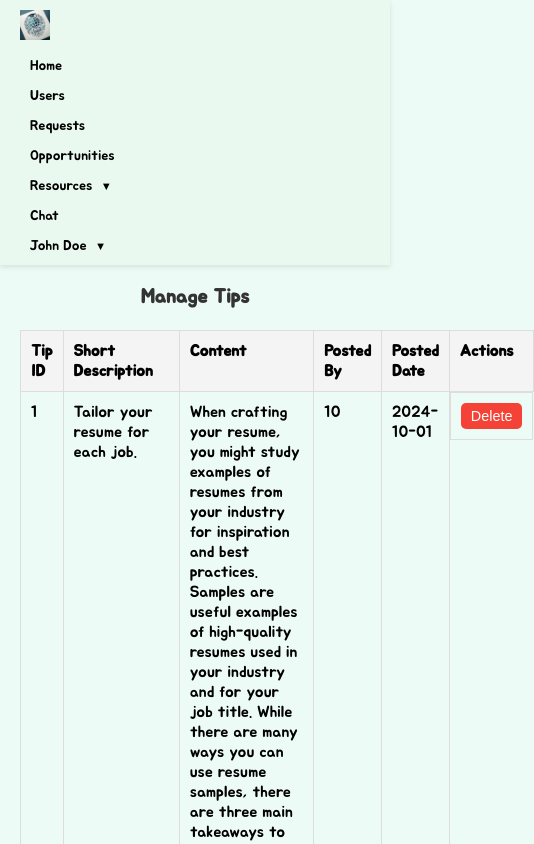
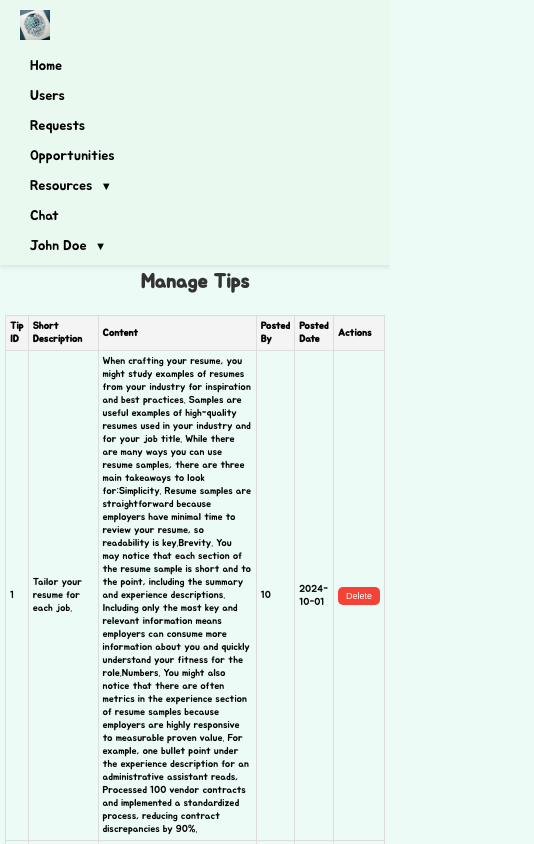
Before and after one commit to saiswethat/eduverse, a React (Create React App) app: page /manage-tips in a window 390 px wide. Shown: the top 844 px of the page, 534 px wide, since content can reach past the window. Built offline with nearby package versions, Linux system fonts and the light colour scheme; sample sign-in values are in the browser's storage.

Commit message:
Resp for admin

```diff
--- a/src/ManageTips.js
+++ b/src/ManageTips.js
@@ -1,7 +1,7 @@
 import React, { useState } from "react";
 import "./css/ManageTips.css";
 import Admin_Header from "./Admin_header";
-import {tips as initialTips} from "./loadData";
+import { tips as initialTips } from "./loadData";
 
 function ManageTips() {
     const [tips, setTips] = useState(initialTips);
@@ -36,8 +36,8 @@ function ManageTips() {
                                 <td>{tip.content}</td>
                                 <td>{tip.postedBy}</td>
                                 <td>{tip.postedDate}</td>
-                                <td className="actions-cell">
-                                    <button className="delete-button" onClick={() => handleDeleteClick(tip.id)}>Delete</button>
+                                <td >
+                                    <button className="delete-button actions-cell" onClick={() => handleDeleteClick(tip.id)}>Delete</button>
                                 </td>
                             </tr>
                         ))}
--- a/src/Manage_forums.js
+++ b/src/Manage_forums.js
@@ -8,7 +8,7 @@ function ManageForums() {
 
   const handleDeleteClick = (id) => {
     if (window.confirm("Are you sure you want to delete this forum?")) {
-      const updatedForums = forums.filter((forum) => forum.id !== id);
+      const updatedForums = forums.filter((forum) => forum.forum_id !== id);
       setForums(updatedForums);
     }
   };
@@ -35,8 +35,8 @@ function ManageForums() {
                 <td>{forum.forum_name}</td>
                 <td>{forum.forum_description}</td>
                 <td>{users[forum.created_by].user_name}</td>
-                <td className="actions-cell">
-                  <button className="delete-button" onClick={() => handleDeleteClick(forum.id)}>
+                <td >
+                  <button className="delete-button actions-cell" onClick={() => handleDeleteClick(forum.forum_id)}>
                     Delete
                   </button>
                 </td>
--- a/src/Manage_groups.js
+++ b/src/Manage_groups.js
@@ -11,14 +11,12 @@ const initialGroups = [
 function ManageGroups() {
   const [groups, setGroups] = useState(initialGroups);
 
-  // Delete group handler
   const handleDeleteGroup = (id) => {
     const confirmDelete = window.confirm("Are you sure you want to delete this group?");
     if (confirmDelete) {
       const updatedGroups = groups.filter(group => group.id !== id);
       setGroups(updatedGroups);
     }
-
   };
 
   return (
@@ -26,7 +24,6 @@ function ManageGroups() {
       <Admin_Header />
       <div className="manage-groups">
         <h2>Manage Groups</h2>
-
         <table className="group-table">
           <thead>
             <tr>
--- a/src/css/ManageArticles.css
+++ b/src/css/ManageArticles.css
@@ -22,8 +22,8 @@
 .actions-cell {
     display: flex;
     gap: 10px;
-    justify-content: center; /* Centering the buttons horizontally */
-    align-items: center; /* Centering vertically */
+    justify-content: center;
+    align-items: center;
 }
 
 .delete-button {
@@ -50,3 +50,53 @@
 .view-link:hover {
     background-color: #0056b3;
 }
+
+@media (max-width: 1024px) {
+    .manage-articles {
+        padding: 15px;
+    }
+
+    .articles-table th,
+    .articles-table td {
+        padding: 8px;
+    }
+
+    .articles-table {
+        font-size: 14px;
+    }
+}
+
+@media (max-width: 768px) {
+    .articles-table th,
+    .articles-table td {
+        padding: 6px;
+    }
+
+    .articles-table {
+        font-size: 12px;
+    }
+
+    .manage-articles {
+        padding: 10px;
+    }
+
+    .delete-button,
+    .view-link {
+        padding: 4px 8px;
+    }
+}
+
+@media (max-width: 480px) {
+    .articles-table th,
+    .articles-table td {
+        padding: 4px;
+    }
+
+    .articles-table {
+        font-size: 10px;
+    }
+
+    .manage-articles {
+        padding: 5px;
+    }
+}
--- a/src/css/ManageTips.css
+++ b/src/css/ManageTips.css
@@ -1,84 +1,90 @@
 .manage-tips {
-    padding: 20px; /* Add padding to the main container */
+    padding: 20px;
 }
 
 .tips-table {
-    width: 100%; /* Full width for the table */
-    border-collapse: collapse; /* Collapse borders for a clean look */
-    margin-top: 20px; /* Margin above the table */
+    width: 100%;
+    border-collapse: collapse;
+    margin-top: 20px;
 }
 
 .tips-table th,
 .tips-table td {
-    border: 1px solid #ddd; /* Light gray border for table cells */
-    padding: 10px; /* Padding for table cells */
-    text-align: left; /* Left align text in cells */
-    vertical-align: middle; /* Ensure content is vertically centered in cells by default */
-    box-sizing: border-box; /* Ensure borders and padding are included inside cell dimensions */
+    border: 1px solid #ddd;
+    padding: 10px;
+    text-align: left;
+    vertical-align: middle;
+    box-sizing: border-box;
 }
 
 .tips-table th {
-    background-color: #f4f4f4; /* Light gray background for headers */
+    background-color: #f4f4f4;
 }
 
 .actions-cell {
-    display: flex; /* Use flexbox for the container */
-    justify-content: center; /* Center horizontally */
-    align-items: center; /* Center vertically */
-    gap: 10px; /* Space between action buttons if there are multiple */
+    display: flex;
+    justify-content: center;
+    align-items: center;
 }
 
 .delete-button {
-    padding: 5px 10px; /* Padding for the delete button */
-    background-color: #ff4d4d; /* Red background for delete button */
-    color: white; /* White text */
-    border: none; /* Remove default border */
-    border-radius: 5px; /* Rounded corners */
-    cursor: pointer; /* Pointer cursor on hover */
+    padding: 5px 10px;
+    background-color: #ff4d4d;
+    color: white;
+    border: none;
+    border-radius: 5px;
+    cursor: pointer;
 }
 
 .delete-button:hover {
-    background-color: #ff1a1a; /* Darker red on hover */
+    background-color: #ff1a1a;
 }
 
+@media (max-width: 1024px) {
+    .manage-tips {
+        padding: 15px;
+    }
 
+    .tips-table th,
+    .tips-table td {
+        padding: 8px;
+    }
 
-.actions-cell {
-    display: flex; /* Use flexbox */
-    justify-content: center; /* Horizontally center the button */
-    align-items: center; /* Vertically center the button */
-    height: 100%; /* Make sure the cell takes full height */
+    .tips-table {
+        font-size: 14px;
+    }
 }
 
-.delete-button {
-    padding: 5px 10px; /* Padding for the delete button */
-    background-color: #ff4d4d; /* Red background for delete button */
-    color: white; /* White text */
-    border: none; /* Remove default border */
-    border-radius: 5px; /* Rounded corners */
-    cursor: pointer; /* Pointer cursor on hover */
+@media (max-width: 768px) {
+    .tips-table th,
+    .tips-table td {
+        padding: 6px;
+    }
+
+    .tips-table {
+        font-size: 12px;
+    }
+
+    .manage-tips {
+        padding: 10px;
+    }
+
+    .delete-button {
+        padding: 4px 8px;
+    }
 }
 
-.delete-button:hover {
-    background-color: #ff1a1a; /* Darker red on hover */
+@media (max-width: 480px) {
+    .tips-table th,
+    .tips-table td {
+        padding: 4px;
+    }
+
+    .tips-table {
+        font-size: 10px;
+    }
+
+    .manage-tips {
+        padding: 5px;
+    }
 }
-
-.tips-table th,
-.tips-table td {
-    border: 1px solid #ddd; /* Light gray border for table cells */
-    padding: 10px; /* Padding for table cells */
-    text-align: left; /* Left align text in cells */
-    box-sizing: border-box; /* Ensure borders and padding are included inside cell dimensions */
-    vertical-align: top; /* Ensures all cells align properly in case content grows */
-}
-
-.tips-table td {
-    position: relative; /* Ensures full control of content alignment inside the cell */
-}
-
-.actions-cell {
-    height: 100%; /* Ensure the flexbox container takes the full height of the cell */
-    display: flex;
-    justify-content: center; /* Center the delete button horizontally */
-    align-items: center; /* Center the delete button vertically */
-}
--- a/src/css/Manage_forums.css
+++ b/src/css/Manage_forums.css
@@ -2,7 +2,6 @@
     padding: 20px;
   }
 
-/* Table styling for forums */
   .forum-table {
     width: 100%;
     border-collapse: collapse;
@@ -20,17 +19,16 @@
   }
 
   .forum-table td {
-    vertical-align: middle; /* Align content vertically */
+    vertical-align: middle;
   }
 
-/* Flexbox for the action buttons */
   .actions-cell {
     display: flex;
-    gap: 5px; /* Reduce gap between buttons */
-    justify-content: flex-start; /* Align buttons to the left */
+    justify-content: center;
+    align-items: center;
+    padding: 0;
   }
 
-/* Button styles */
   button {
     padding: 5px 10px;
     border: none;
@@ -43,10 +41,59 @@ button:hover {
   }
 
   button.delete-button {
-    background-color: #f44336; /* Red for delete */
+    background-color: #f44336;
     color: white;
   }
 
   button.delete-button:hover {
-    background-color: #d32f2f; /* Darker red on hover */
+    background-color: #d32f2f;
   }
+
+  @media (max-width: 1024px) {
+    .manage-forums {
+      padding: 15px;
+    }
+
+    .forum-table th,
+    .forum-table td {
+      padding: 8px;
+    }
+
+    .forum-table {
+      font-size: 14px;
+    }
+  }
+
+  @media (max-width: 768px) {
+    .forum-table th,
+    .forum-table td {
+      padding: 6px;
+    }
+
+    .forum-table {
+      font-size: 12px;
+    }
+
+    .manage-forums {
+      padding: 10px;
+    }
+
+    .delete-button {
+      width: 100%;
+    }
+  }
+
+  @media (max-width: 480px) {
+    .forum-table th,
+    .forum-table td {
+      padding: 4px;
+    }
+
+    .forum-table {
+      font-size: 10px;
+    }
+
+    .manage-forums {
+      padding: 5px;
+    }
+  }
--- a/src/css/Manage_groups.css
+++ b/src/css/Manage_groups.css
@@ -19,17 +19,15 @@
   }
 
   .group-table td {
-    vertical-align: middle; /* Align content vertically */
+    vertical-align: middle;
   }
 
-/* Flexbox for the action buttons */
   .actions-cell {
     display: flex;
-    gap: 5px; /* Reduce gap between buttons */
-    justify-content: flex-start; /* Align buttons to the left */
+    justify-content: center;
+    padding: 0;
   }
 
-/* Button styles */
   button {
     padding: 5px 10px;
     border: none;
@@ -42,10 +40,59 @@ button:hover {
   }
 
   button.delete-button {
-    background-color: #f44336; /* Red for delete */
+    background-color: #f44336;
     color: white;
   }
 
   button.delete-button:hover {
-    background-color: #d32f2f; /* Darker red on hover */
+    background-color: #d32f2f;
   }
+
+  @media (max-width: 1024px) {
+    .manage-groups {
+      padding: 15px;
+    }
+
+    .group-table th,
+    .group-table td {
+      padding: 8px;
+    }
+
+    .group-table {
+      font-size: 14px;
+    }
+  }
+
+  @media (max-width: 768px) {
+    .group-table th,
+    .group-table td {
+      padding: 6px;
+    }
+
+    .group-table {
+      font-size: 12px;
+    }
+
+    .manage-groups {
+      padding: 10px;
+    }
+
+    button {
+      padding: 4px 8px;
+    }
+  }
+
+  @media (max-width: 480px) {
+    .group-table th,
+    .group-table td {
+      padding: 4px;
+    }
+
+    .group-table {
+      font-size: 10px;
+    }
+
+    .manage-groups {
+      padding: 5px;
+    }
+  }
```
Also changed, not shown: src/ManageArticles.js (+3 -4 lines). Lines whose indentation alone changed are shown as unchanged.
